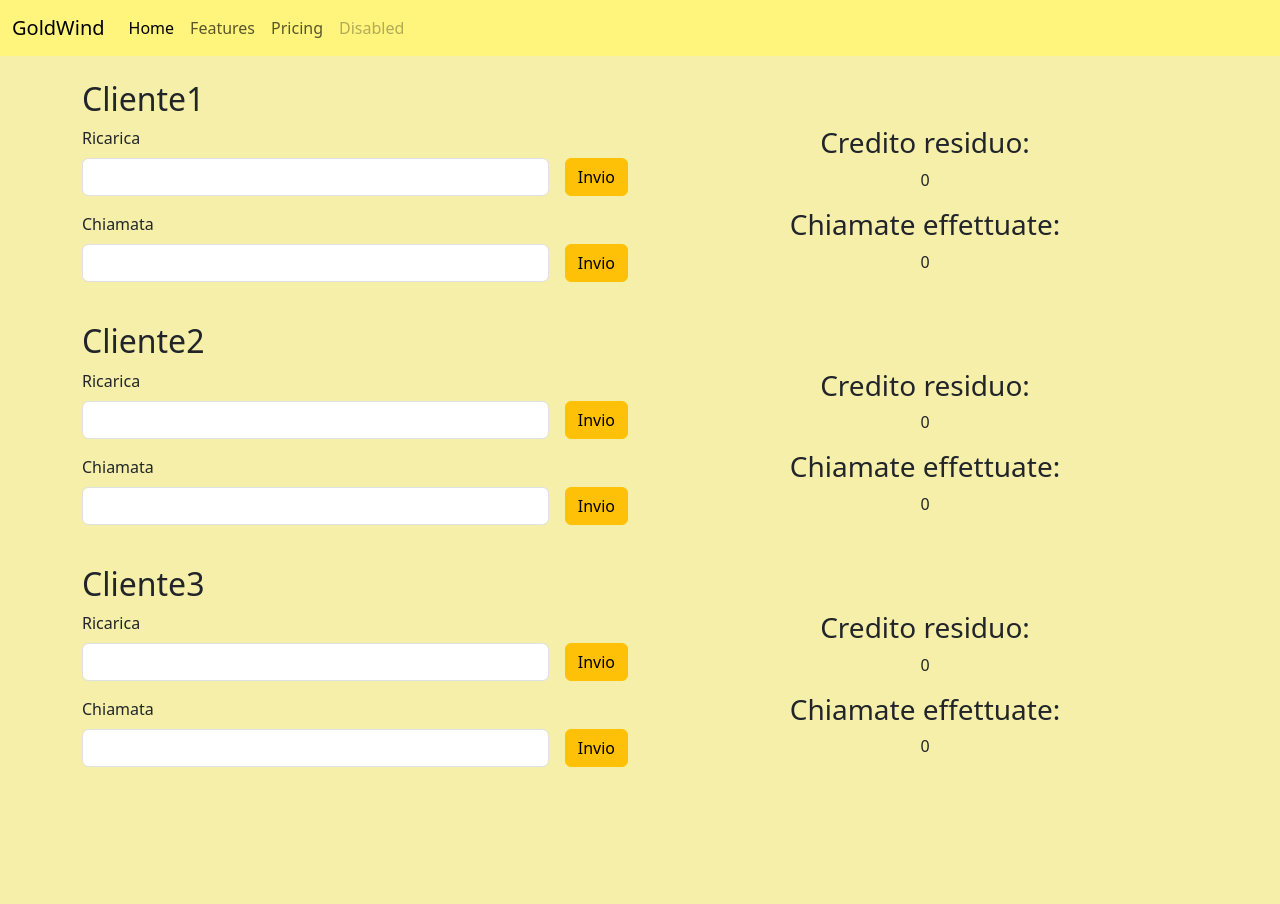
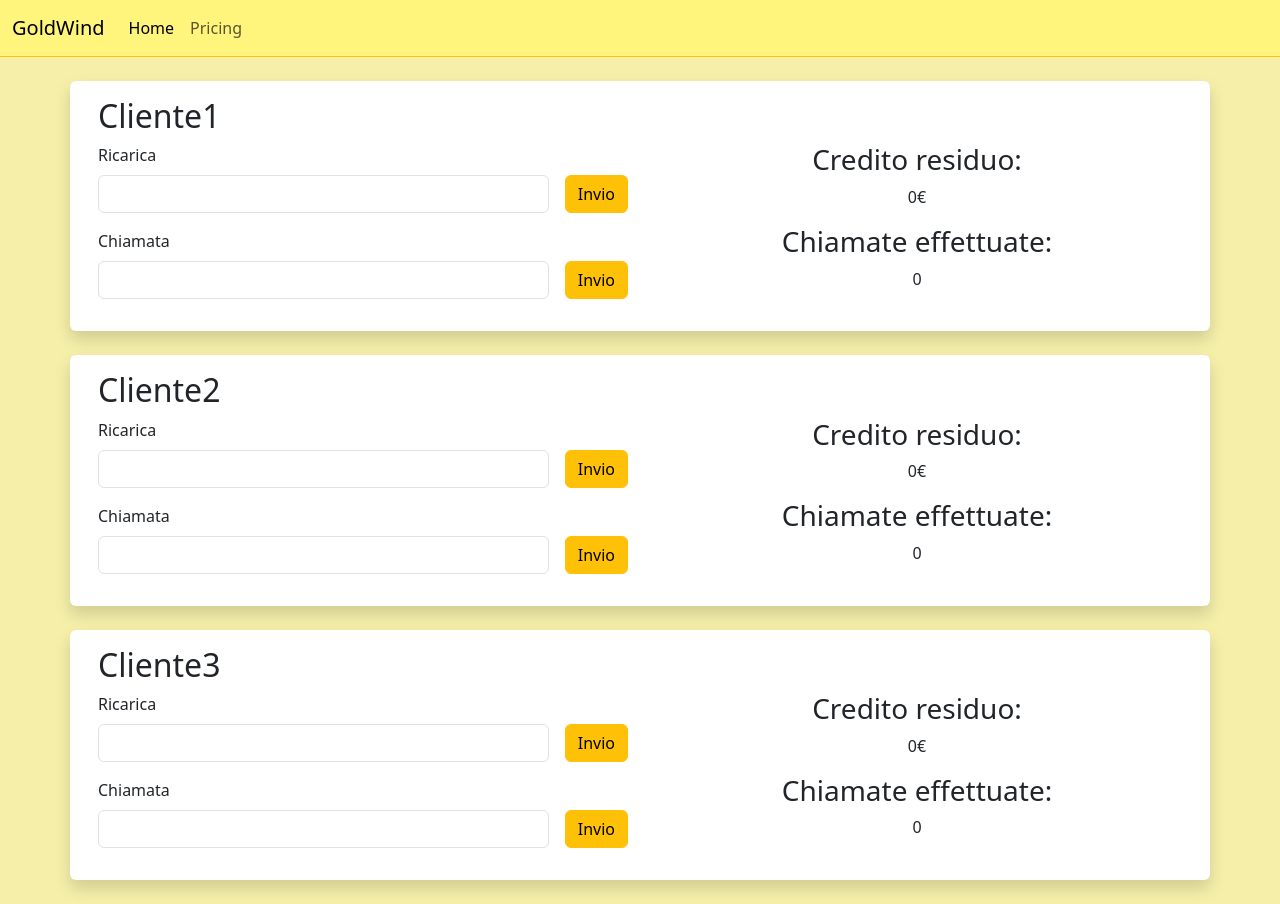
Before and after one commit to daniel-rrapi/U3-W1-D5, a plain HTML site: page index.html in a window 1280 px wide. Before the commit the page ends 800 px from the top, so only its background shows below. Drawn offline with nearby package versions, Linux system fonts and the light colour scheme.

Commit message:
EXTRA - Fixing UI

```diff
--- a/assets/scripts/script.js
+++ b/assets/scripts/script.js
@@ -47,7 +47,7 @@ ricaricaForm.addEventListener("submit", function (e) {
     var importoStr = ricaricaInput.value;
     var importo = parseInt(importoStr);
     cliente1.ricarica(importo);
-    creditoResiduo.innerText = cliente1.carica.toString();
+    creditoResiduo.innerText = cliente1.carica.toString() + "€";
     ricaricaInput.value = '';
 });
 chiamataForm.addEventListener("submit", function (e) {
@@ -56,7 +56,7 @@ chiamataForm.addEventListener("submit", function (e) {
     var minuti = parseInt(chiamataStr);
     cliente1.chiamata(minuti);
     chiamatePar.innerText = cliente1.numeroChiamate.toString();
-    creditoResiduo.innerHTML = cliente1.carica.toString();
+    creditoResiduo.innerHTML = cliente1.carica.toString() + "€";
     chiamataInput.value = '';
 });
 ricaricaForm2.addEventListener("submit", function (e) {
@@ -64,7 +64,7 @@ ricaricaForm2.addEventListener("submit", function (e) {
     var importoStr = ricaricaInput2.value;
     var importo = parseInt(importoStr);
     cliente2.ricarica(importo);
-    creditoResiduo2.innerText = cliente2.carica.toString();
+    creditoResiduo2.innerText = cliente2.carica.toString() + "€";
     ricaricaInput2.value = '';
 });
 chiamataForm2.addEventListener("submit", function (e) {
@@ -73,7 +73,7 @@ chiamataForm2.addEventListener("submit", function (e) {
     var minuti = parseInt(chiamataStr);
     cliente2.chiamata(minuti);
     chiamatePar2.innerText = cliente2.numeroChiamate.toString();
-    creditoResiduo2.innerHTML = cliente2.carica.toString();
+    creditoResiduo2.innerHTML = cliente2.carica.toString() + "€";
     chiamataInput2.value = '';
 });
 ricaricaForm3.addEventListener("submit", function (e) {
@@ -81,7 +81,7 @@ ricaricaForm3.addEventListener("submit", function (e) {
     var importoStr = ricaricaInput3.value;
     var importo = parseInt(importoStr);
     cliente3.ricarica(importo);
-    creditoResiduo3.innerText = cliente3.carica.toString();
+    creditoResiduo3.innerText = cliente3.carica.toString() + "€";
     ricaricaInput3.value = '';
 });
 chiamataForm3.addEventListener("submit", function (e) {
@@ -90,6 +90,6 @@ chiamataForm3.addEventListener("submit", function (e) {
     var minuti = parseInt(chiamataStr);
     cliente3.chiamata(minuti);
     chiamatePar3.innerText = cliente3.numeroChiamate.toString();
-    creditoResiduo3.innerHTML = cliente3.carica.toString();
+    creditoResiduo3.innerHTML = cliente3.carica.toString() + "€";
     chiamataInput3.value = '';
 });
--- a/index.html
+++ b/index.html
@@ -8,7 +8,7 @@
     <link rel="stylesheet" href="./assets/css/style.css">
 </head>
 <body>
-    <nav class="navbar navbar-expand-lg " id="navigationbar">
+    <nav class="navbar navbar-expand-lg border-bottom border-warning " id="navigationbar">
         <div class="container-fluid">
           <a class="navbar-brand" href="#">GoldWind</a>
           <button class="navbar-toggler" type="button" data-bs-toggle="collapse" data-bs-target="#navbarNav" aria-controls="navbarNav" aria-expanded="false" aria-label="Toggle navigation">
@@ -20,13 +20,7 @@
                 <a class="nav-link active" aria-current="page" href="#">Home</a>
               </li>
               <li class="nav-item">
-                <a class="nav-link" href="#">Features</a>
-              </li>
-              <li class="nav-item">
                 <a class="nav-link" href="#">Pricing</a>
-              </li>
-              <li class="nav-item">
-                <a class="nav-link disabled" aria-disabled="true">Disabled</a>
               </li>
             </ul>
           </div>
@@ -34,14 +28,14 @@
     </nav>
 
     <div class="container">
-        <div class="row mt-4">
+        <div class="row mt-4 bg-white rounded p-3 shadow">
             <p class="h2">Cliente1</p>
             <div class="col ">
                 <form id="ricaricaForm">
                     <div class="mb-3">
                         <label for="ricarica" class="form-label">Ricarica</label>
                         <div class="d-flex">
-                            <input type="number" class="form-control" id="ricarica">
+                            <input type="number" min="1" class="form-control" id="ricarica">
                             <button type="submit" class="btn btn-warning ms-3">Invio</button>
                         </div>
                     </div>
@@ -50,7 +44,7 @@
                     <div class="mb-3">
                         <label for="chiamata" class="form-label">Chiamata</label>
                         <div class="d-flex">
-                            <input type="number" class="form-control" id="chiamata">
+                            <input type="number" min="1" class="form-control" id="chiamata">
                             <button type="submit" class="btn btn-warning ms-3">Invio</button>
                         </div>
                     </div>
@@ -58,7 +52,7 @@
             </div>
             <div class="col  d-flex flex-column align-items-center">
                 <p class="h3">Credito residuo:</p>
-                <p id="creditoresiduo">0</p>
+                <p id="creditoresiduo">0€</p>
                 <p class="h3">Chiamate effettuate:</p>
                 <p id="chiamate">
                     0
@@ -66,14 +60,14 @@
             </div>
         </div>
 
-        <div class="row mt-4">
+        <div class="row mt-4 bg-white rounded p-3 shadow">
             <p class="h2">Cliente2</p>
             <div class="col ">
                 <form id="ricaricaForm2">
                     <div class="mb-3">
                         <label for="ricarica" class="form-label">Ricarica</label>
                         <div class="d-flex">
-                            <input type="number" class="form-control" id="ricarica2">
+                            <input type="number" min="1" class="form-control" id="ricarica2">
                             <button type="submit" class="btn btn-warning ms-3">Invio</button>
                         </div>
                     </div>
@@ -82,7 +76,7 @@
                     <div class="mb-3">
                         <label for="chiamata" class="form-label">Chiamata</label>
                         <div class="d-flex">
-                            <input type="number" class="form-control" id="chiamata2">
+                            <input type="number" min="1" class="form-control" id="chiamata2">
                             <button type="submit" class="btn btn-warning ms-3">Invio</button>
                         </div>
                     </div>
@@ -90,7 +84,7 @@
             </div>
             <div class="col  d-flex flex-column align-items-center">
                 <p class="h3">Credito residuo:</p>
-                <p id="creditoresiduo2">0</p>
+                <p id="creditoresiduo2">0€</p>
                 <p class="h3">Chiamate effettuate:</p>
                 <p id="chiamate2">
                     0
@@ -98,14 +92,14 @@
             </div>
         </div>
 
-        <div class="row mt-4">
+        <div class="row mt-4 mb-4 bg-white rounded p-3 shadow">
             <p class="h2">Cliente3</p>
             <div class="col ">
                 <form id="ricaricaForm3">
                     <div class="mb-3">
                         <label for="ricarica" class="form-label">Ricarica</label>
                         <div class="d-flex">
-                            <input type="number" class="form-control" id="ricarica3">
+                            <input type="number" min="1" class="form-control" id="ricarica3">
                             <button type="submit" class="btn btn-warning ms-3">Invio</button>
                         </div>
                     </div>
@@ -114,7 +108,7 @@
                     <div class="mb-3">
                         <label for="chiamata" class="form-label">Chiamata</label>
                         <div class="d-flex">
-                            <input type="number" class="form-control" id="chiamata3">
+                            <input type="number" min="1" class="form-control" id="chiamata3">
                             <button type="submit" class="btn btn-warning ms-3">Invio</button>
                         </div>
                     </div>
@@ -122,7 +116,7 @@
             </div>
             <div class="col  d-flex flex-column align-items-center">
                 <p class="h3">Credito residuo:</p>
-                <p id="creditoresiduo3">0</p>
+                <p id="creditoresiduo3">0€</p>
                 <p class="h3">Chiamate effettuate:</p>
                 <p id="chiamate3">
                     0
```
Also changed, not shown: 1 other file.
